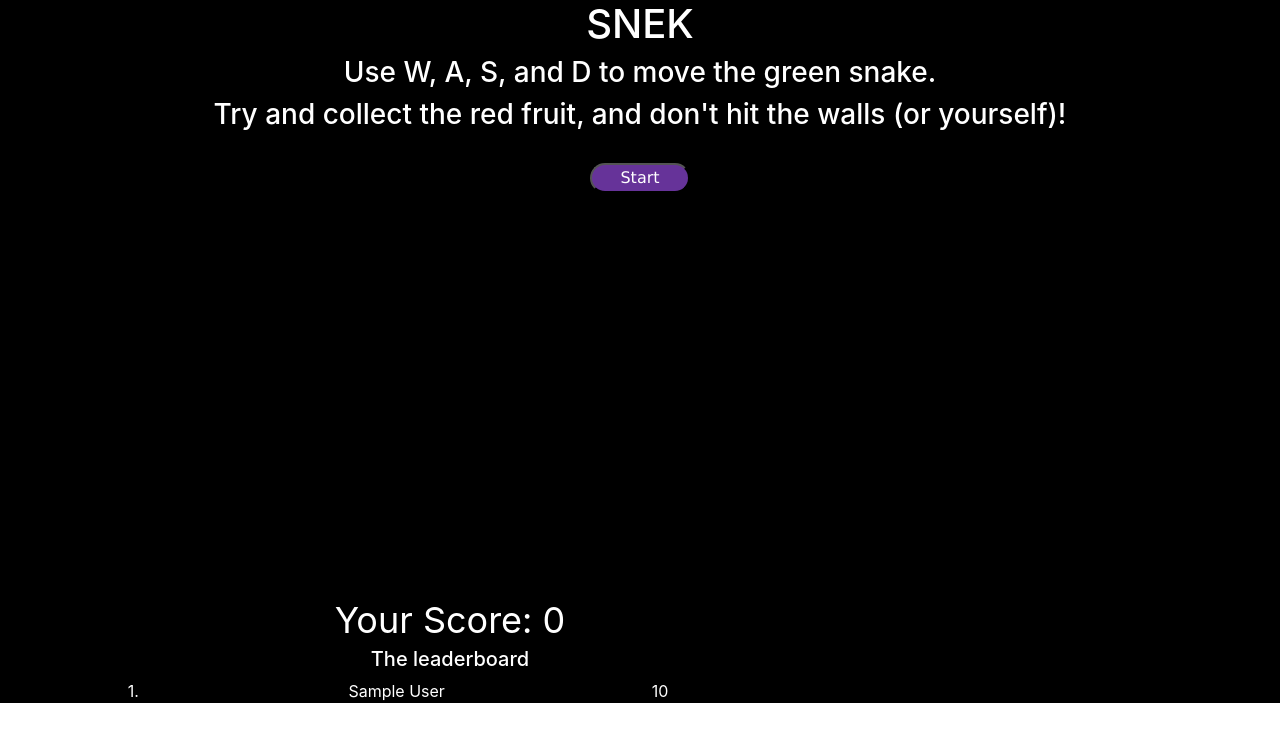
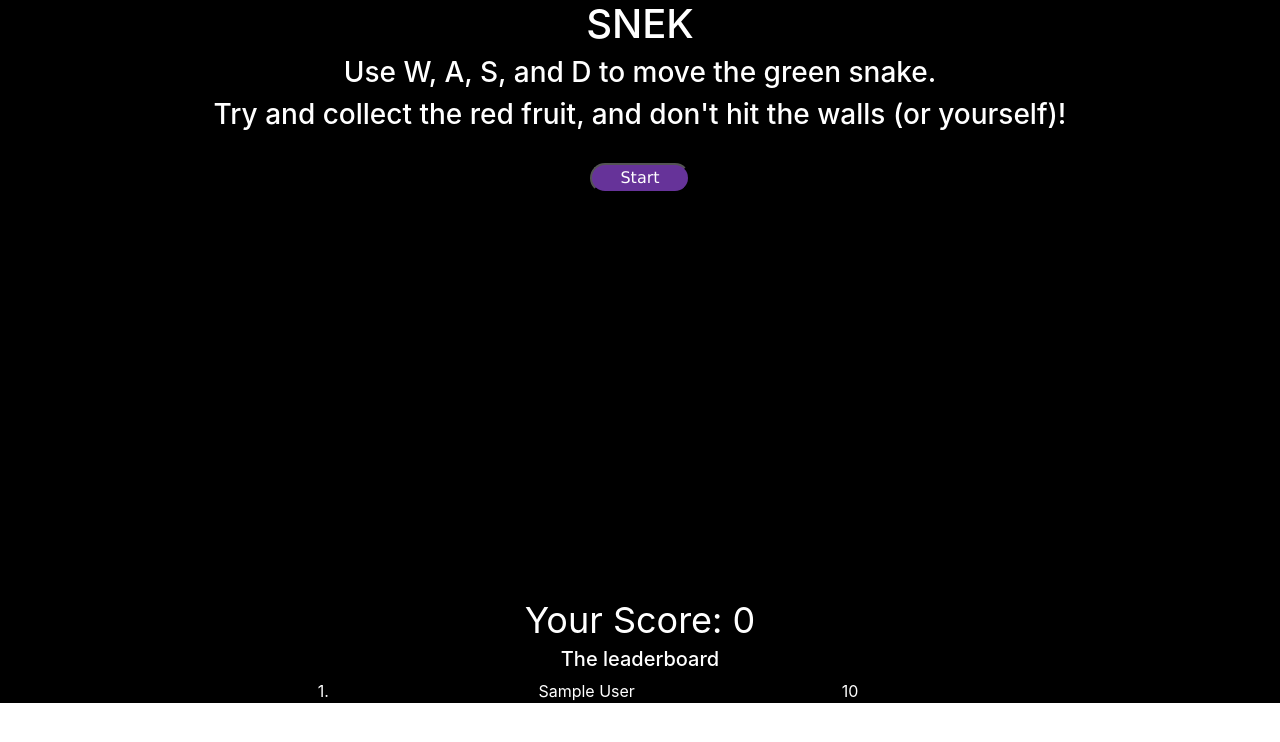
Before and after one commit to DeeterCesler/snake, a Flask app: page / in a window 1280 px wide. Shown: the top 742 px of the page. Run offline with Flask 2, Linux system fonts and the light colour scheme; tables that the repository leaves empty or names only in its code hold one stand-in row (values such as "Sample post"); some libraries are stand-ins or nearby versions.

Commit message:
changed scoreboard formatting

```diff
--- a/templates/index.html
+++ b/templates/index.html
@@ -27,7 +27,7 @@
                 <div class="col"></div>
             </div>
             <div class="row">
-                <!-- <div class="col-4"></div> -->
+                <div class="col-2"></div>
                 <div class="col-8">
                     <div class="player-score"></div>
                     <div class="scoreboard text-center">
@@ -36,7 +36,7 @@
                         </div>
                     </div>
                 </div>
-                <!-- <div class="col-4"></div> -->
+                <div class="col-2"></div>
             </div>
         </div>
     </div>
```
